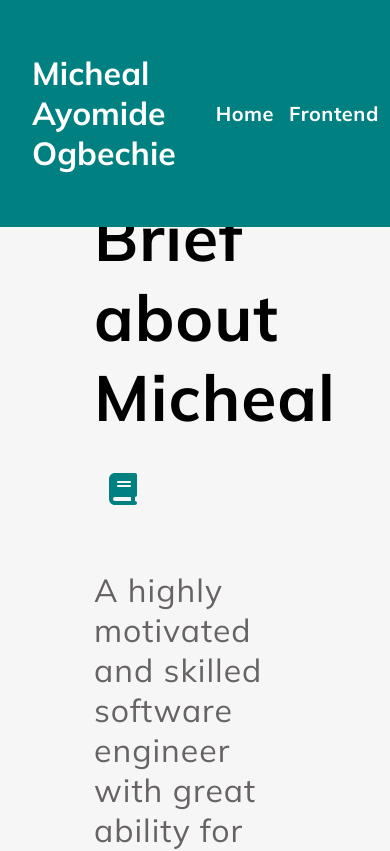
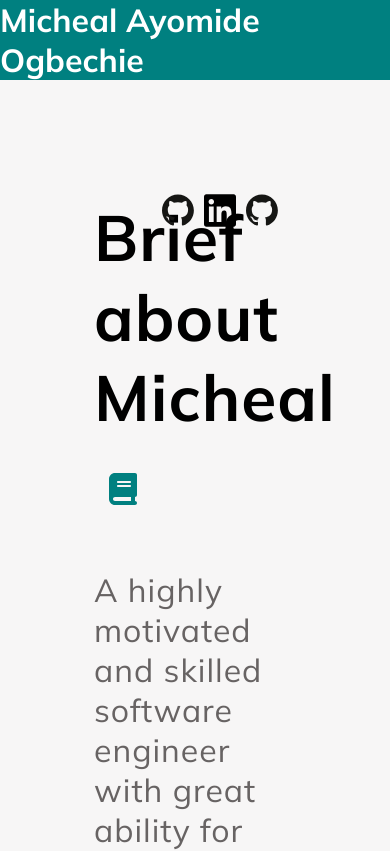
Before and after one commit to Mikofranco/My_portfolio, a React (Create React App) app: page / in a window 390 px wide. Shown: the top 851 px of the page. Built offline with nearby package versions, Linux system fonts and the light colour scheme.

Commit message:
small change made

```diff
--- a/src/data.js
+++ b/src/data.js
@@ -10,7 +10,7 @@ export const FrontEndJobs = [
     image: realcousin,
     url: "https://radiant-cat-8e67b7.netlify.app/",
     description:
-      "Lorem ipsum dolor sit amet, consectetur adipisicing elit. Nostrum at molestiae alias vitae sit itaque tenetur praesentium corporis eius rerum dolorem non voluptatem voluptas, placeat debitis quos totam. Ipsam eos odit accusamus alias, minima rerum cumque obcaecati cum soluta nisi facilis ut esse laborum, animi nulla quaerat magnam. Suscipit, delectus.",
+      "Real cousin is an app that connects family, the aim of of the app is to keep relationship betewwen families and friend, its a project i took to work on to ehnace my front end skills. Technologies used : Html, Css, Javascript, Fontawesome and Goodle fonts",
   },
   {
     id: 2,
@@ -27,7 +27,7 @@ export const FrontEndJobs = [
     image: mtn,
     url: "https://frolicking-pasca-427cd5.netlify.app/",
     description:
-      "Lorem ipsum dolor sit amet, consectetur adipisicing elit. Nostrum at molestiae alias vitae sit itaque tenetur praesentium corporis eius rerum dolorem non voluptatem voluptas, placeat debitis quos totam. Ipsam eos odit accusamus alias, minima rerum cumque obcaecati cum soluta nisi facilis ut esse laborum, animi nulla quaerat magnam. Suscipit, delectus.",
+      "Its head office is in Johannesburg. As of December 2022 MTN recorded 289.1 million subscribers. MTN is among the largest mobile network operators in the world, and the largest in Africa. MTN is active in over 20 countries, one-third of the company's revenue comes from Nigeria, where it holds about 35% market share. I worked on this project to improve my css and Html skill",
   },
   {
     id: 4,
--- a/src/pages/HomePage.jsx
+++ b/src/pages/HomePage.jsx
@@ -253,7 +253,7 @@ function HomePage() {
               <FontAwesomeIcon icon={faCheck} className="faCheck" />
             </CertList>
             <CertList className="cert-lst" id="lastList">
-              Henley Business School (Environmental Toxicology)
+              Henley Business School
               <FontAwesomeIcon icon={faCheck} className="faCheck" />
             </CertList>
           </CertWrap>
--- a/src/pages/homePage.css
+++ b/src/pages/homePage.css
@@ -117,3 +117,46 @@
     padding: 5rem 5rem;
   }
 }
+@media (max-width: 900px) {
+  .home-page {
+    position: relative;
+  }
+  .home-page header {
+    position: fixed;
+    display: flex;
+    width: 100%;
+    justify-content: space-between;
+    align-items: center;
+    top: 0;
+    left: 0;
+    transition: 0.6s;
+    padding: 0rem 0rem;
+    z-index: 100000;
+    background: teal;
+  }
+  .home-page header ul {
+    display: none;
+    align-items: center;
+    justify-content: center;
+    padding-right: 0rem;
+    gap: 15px;
+    width: 100%;
+  }
+  .home-page header li {
+    list-style: none;
+    color: #fff;
+    font-size: 20px;
+    font-weight: bolder;
+    letter-spacing: 0.5px;
+    transition: 0.6;
+    cursor: pointer;
+  }
+
+  .logo {
+    position: relative;
+    transition: 0.6;
+    color: #fff;
+    margin: auto;
+  }
+
+}
```
